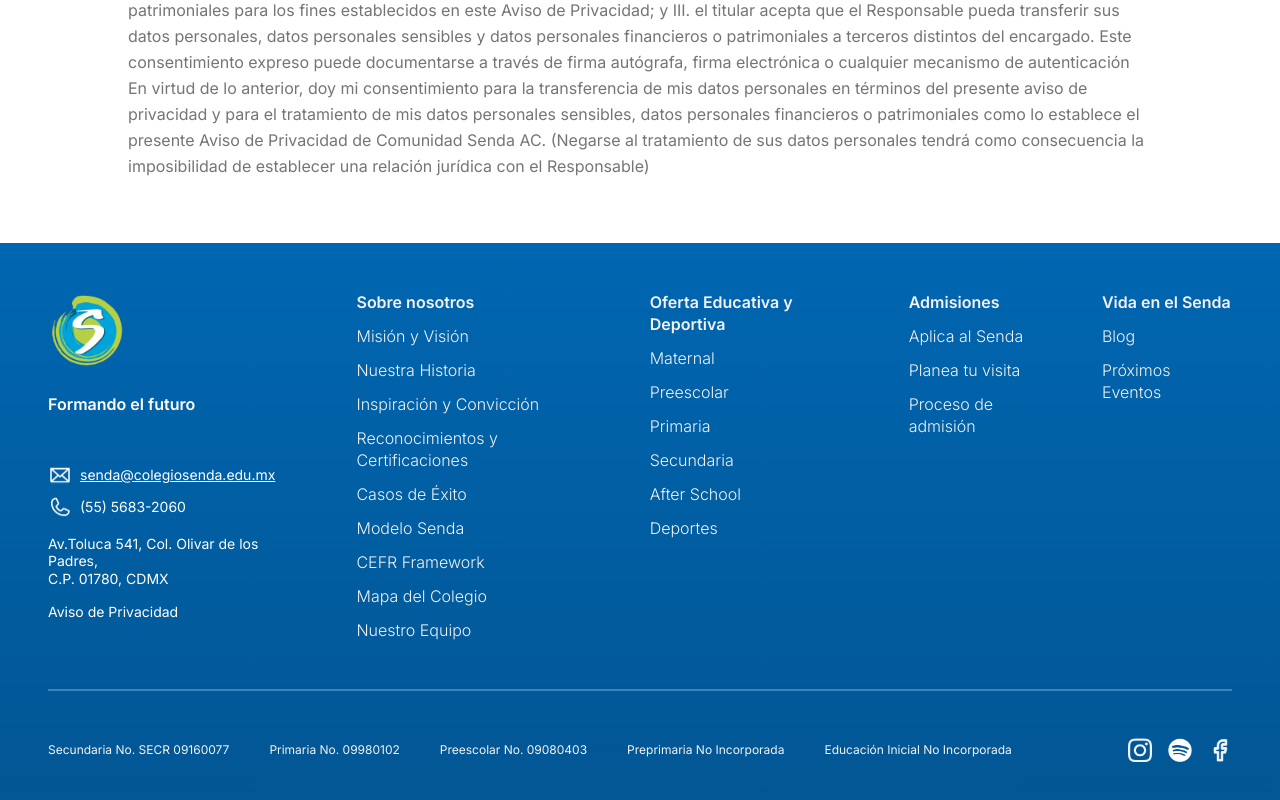
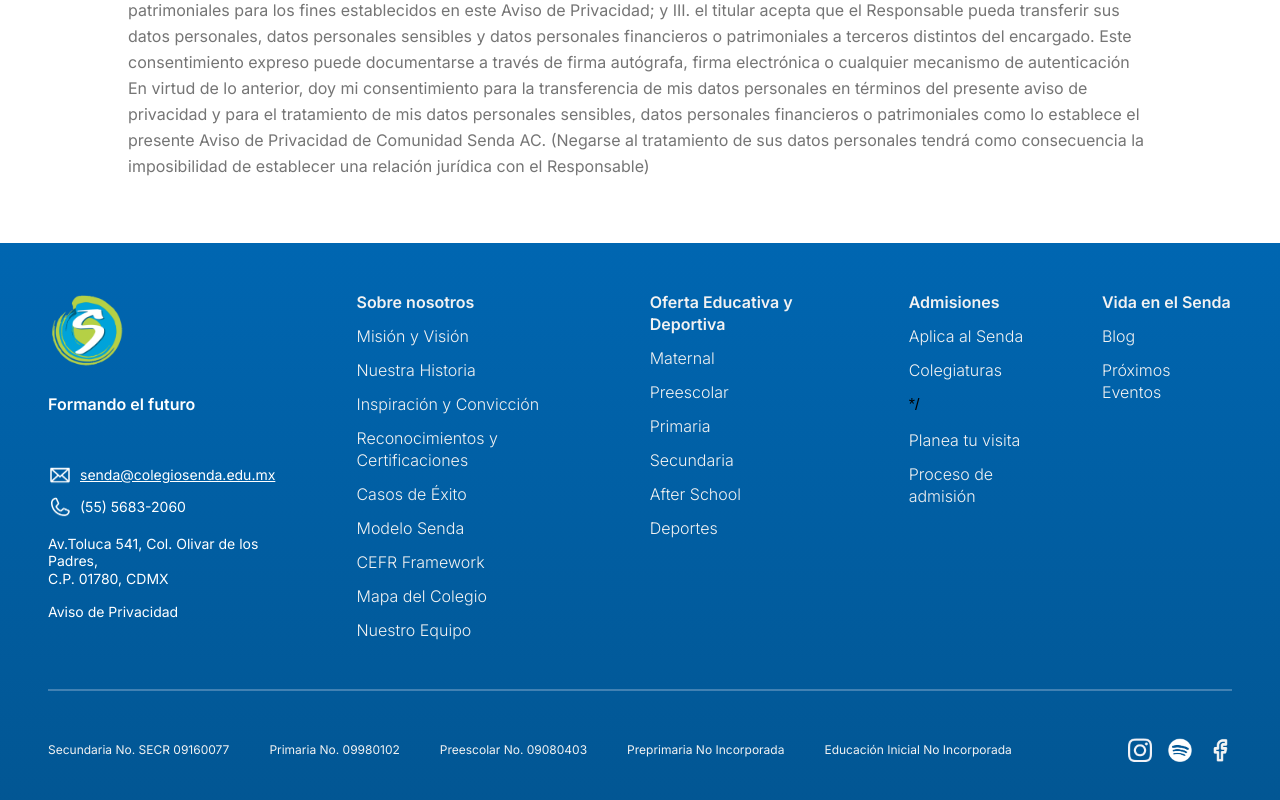
Before and after one commit to isabelrobleda/frontend-senda, a React (Vite) app: page /aviso-de-privacidad in a window 1280 px wide. Shown: the part 3463-4263 px from the top of the page. Built offline with nearby package versions, Linux system fonts and the light colour scheme; a web font is replaced by a local one.

Commit message:
making colegiaturas visible again

```diff
--- a/src/App.jsx
+++ b/src/App.jsx
@@ -61,7 +61,7 @@ function App() {
           <Route path="/after-school" element={<AfterSchool />} />
           <Route path="/deportes" element={<Deportes />} />
           <Route path="/aplica-al-senda" element={<AplicaSenda />} />
-          {/* <Route path="/colegiaturas" element={<Colegiaturas />} /> */}
+          <Route path="/colegiaturas" element={<Colegiaturas />} />
           <Route path="/planea-tu-visita" element={<PlaneaVisita />} />
           <Route path="/proceso-de-admision" element={<ProcesoAdmision />} />
           <Route path="/blog" element={<Blog />} />
--- a/src/components/Footer.jsx
+++ b/src/components/Footer.jsx
@@ -120,9 +120,9 @@ function Footer() {
             <div className="text-[#f2f2f2] text-base font-light font-['Inter'] leading-snug hover:underline">
               <Link to="/aplica-al-senda">Aplica al Senda</Link>
             </div>
-            {/* <div className="text-[#f2f2f2] text-base font-light font-['Inter'] leading-snug hover:underline">
+            <div className="text-[#f2f2f2] text-base font-light font-['Inter'] leading-snug hover:underline">
               <Link to="/colegiaturas">Colegiaturas</Link>
-            </div> */}
+            </div> */
             <div className="text-[#f2f2f2] text-base font-light font-['Inter'] leading-snug hover:underline">
               <Link to="/planea-tu-visita">Planea tu visita</Link>
             </div>
--- a/src/components/Header.jsx
+++ b/src/components/Header.jsx
@@ -148,11 +148,11 @@ function Header() {
                   Aplica al Senda
                 </li>
                 </Link>
-                {/* <Link to="/colegiaturas">
+                <Link to="/colegiaturas">
                 <li className="p-2 hover:bg-neutral-100">
                   Colegiaturas
                 </li>
-                </Link> */}
+                </Link> */
                 <Link to="/planea-tu-visita">
                 <li className="p-2 hover:bg-neutral-100">
                   Planea tu visita
```
